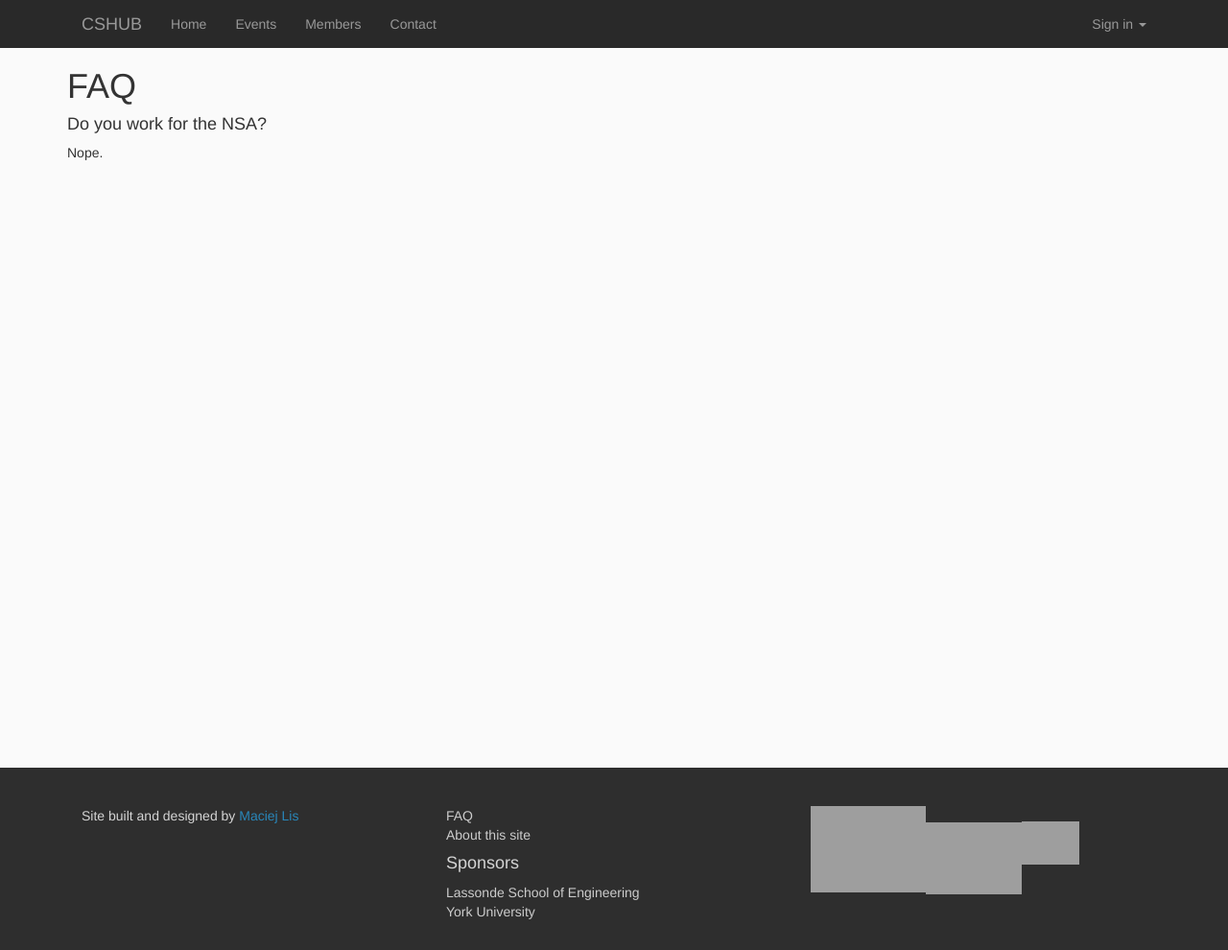
After one commit to mlisbit/cshub_site, a Django app: page /faq/ in a window 1280 px wide. The commit adds this page. Shown: the whole page at 96% size. Run offline with Django 3.2, Linux system fonts and the light colour scheme; parts of the project's set-up code (start-up, migrations or seed data) failed here and were passed over; some libraries are stand-ins or nearby versions; grey boxes are pictures that could not be loaded.

Commit message:
styled it up

```diff
--- a/cshub_site/templates/base.html
+++ b/cshub_site/templates/base.html
@@ -78,11 +78,20 @@
 
                   {% else %}
                   {% if user.profile.user_avatar %}
-                    <a href="#" class="dropdown-toggle" data-toggle="dropdown"><img src="{% static user.profile.user_avatar %}" alt="user image" width="40" class="pull-left" style="margin-top:-9px; margin-right: 10px; overflow: hidden; height: 40px; ">{{user}}
+                    <a href="#" class="dropdown-toggle" data-toggle="dropdown">
+                      <div style="float: left; margin-top:-9px; margin-right: 10px; overflow: hidden; height: 40px; ">
+                        <img src="{% static user.profile.user_avatar %}" alt="user image" width="40" class="pull-left">
+                      </div>
+                      {{user}}
+                      <b class="caret"></b>
+                    </a>
+
                   {% else %}
                     <a href="#" class="dropdown-toggle" data-toggle="dropdown"><img src="{% static "user_uploads/user_imgs/default.png" %}" alt="user image" width="40" class="pull-left" style="margin-top:-9px; margin-right: 10px; overflow: hidden; height: 40px; ">{{user}}
+                      <b class="caret"></b>
+                      {{user}}
+                    </a>
                   {% endif %}
-                    <b class="caret"></b></a>
                     <ul class="dropdown-menu">
                       <li><a href="/accounts/profile/">Edit profile</a></li>
                       <li class="divider"></li>
@@ -101,40 +110,45 @@
 
 
       </div> <!--wrapper-->
-      <!-- jQuery (necessary for Bootstrap's JavaScript plugins) -->
-      <script src="//code.jquery.com/jquery.js"></script>
-      <!-- Include all compiled plugins (below), or include individual files as needed -->
-      <script src="{% static "bootflat-master/js/bootstrap.min.js" %}"></script>
-      <script>
-        var result = $(".wrapper").height();
-      </script>
-    </body>
+
     <div class="push"></div>
     <div class="bottombar">
       <div class="container">
         <br><br>
         <div class="col-md-4">
-        <p>Site Designed by Maciej Lis</p>
+        <p>Site built and designed by <a href="https://twitter.com/mlisbit">Maciej Lis</a></p>
         </div>
         <div class="col-md-4">
           <ul class="additional-links">
-            <li><a href="#">FAQ</a> </li>
-            <li><a href="#">About this site</a> </li>
+            <li><a href="/faq">FAQ</a> </li>
+            <li><a href="/about-site">About this site</a> </li>
           </ul>
           <h6>Sponsors</h6>
           <ul class="additional-links">
-            <li><a href="#">Lassonde School of Engineering</a></li>
-            <li><a href="#">York University</a></li>
+            <li><a href="http://lassonde.yorku.ca/">Lassonde School of Engineering</a></li>
+            <li><a href="http://yorku.ca/">York University</a></li>
           </ul>
           <br>
         </div>
         <div class="col-md-4">
-          <a href="#"><div class="github-footer"></div></a>
-          <a href="#"><div class="twitter-footer"></div></a>
-          <a href="#"><div class="facebook-footer"></div></a>
+          <a href="http://www.github.com/mlisbit/cshub_site"><div class="github-footer"></div></a>
+          <a href="http://www.twitter.com/thecshub"><div class="twitter-footer"></div></a>
+          <a href="http://www.facebook.com/thecshub"><div class="facebook-footer"></div></a>
 
         </div>
 
       </div> <!-- conatiner -->
     </div>
+    <!-- jQuery (necessary for Bootstrap's JavaScript plugins) -->
+    <script src="//code.jquery.com/jquery.js"></script>
+    <!-- Include all compiled plugins (below), or include individual files as needed -->
+    <script src="{% static "bootflat-master/js/bootstrap.min.js" %}"></script>
+
+    <script>
+      $('.main-icon').click(function() {
+          $(this).find('.expand').slideToggle("fast");
+        }
+      );
+    </script>
+    </body>
 </html>
--- /dev/null
+++ b/cshub_site/templates/faq.html
@@ -0,0 +1,11 @@
+{% extends "base.html" %}
+{% load staticfiles %}
+{% load tags %}
+
+{% block content %}
+	<div class="container">
+		<h1>FAQ</h1>
+		<h4>Do you work for the NSA?</h4>
+		<p>Nope.</p>
+	</div>
+{% endblock %}
--- a/cshub_site/urls.py
+++ b/cshub_site/urls.py
@@ -23,6 +23,8 @@ urlpatterns = patterns('',
     url(r'^$', 'cshub_site.views.home'),
 
     url(r'^contact/$', 'cshub_site.views.view_contact'),
+    url(r'^faq/$', 'cshub_site.views.faq_view'),
+    url(r'^about-site/$', 'cshub_site.views.about_site'),
     #user authentication
     url(r'^accounts/login/$', 'cshub_site.views.login'),
     url(r'^accounts/auth/$', 'cshub_site.views.auth_view'),
--- a/cshub_site/views.py
+++ b/cshub_site/views.py
@@ -92,6 +92,12 @@ def register_user(request):
 def register_success(request):
 	return render_to_response('register_success.html')
 
+def faq_view(request):
+	return render_to_response('faq.html', {}, context_instance=RequestContext(request))
+
+def about_site(request):
+	return render_to_response('about-site.html', {}, context_instance=RequestContext(request))
+
 def view_contact(request):
 	args = {}
 	args.update(csrf(request))
@@ -109,7 +115,8 @@ def view_contact(request):
 			title = contact_form.cleaned_data['title']
 			text = contact_form.cleaned_data['text']
 
-			send_mail(title, text, email, ['to@example.com'], fail_silently=True)
+			send_mail(title, text, email, ['mlisbit@gmail.com'], fail_silently=True)
+			return HttpResponseRedirect('/')
 	else:
 		contact_form = ContactForm()
 
--- a/static/userprofile/css/style.css
+++ b/static/userprofile/css/style.css
@@ -126,7 +126,7 @@ span.clear { clear: left; display: block; }
 }
 
 .crop img {
-	margin-left: -30px;
-	margin-top: 0px;
-	float: left;
+	position: relative;
+	display: block;
+	margin: 0 auto;
 }
--- a/userprofile/models.py
+++ b/userprofile/models.py
@@ -42,6 +42,7 @@ class UserProfile(models.Model):
 	student_number = models.CharField(max_length=200, blank=True, null=True)
 	public_email = models.CharField(max_length=200, blank=True, null=True)
 	publish = models.BooleanField()
+	suscribe = models.BooleanField()
 
 	#joined_clubs = models.ManyToManyField(Clubs, blank=True, null=True)
 	club_position = models.ManyToManyField(Positions, blank=True, null=True)
--- a/userprofile/templates/members.html
+++ b/userprofile/templates/members.html
@@ -13,7 +13,7 @@
 		<div class="thumbnail right-caption col-md-6 member-thumb" style="min-width: 400px;">
 			<div class="crop">
 				{% if i.profile.user_avatar %}
-					<img src="../../static/{{ i.profile.user_avatar }}" width="190px">
+					<img src="../../static/{{ i.profile.user_avatar }}" height="160px">
 				{% else %}
 					<img src="{% static "user_uploads/user_imgs/default.png" %}" width="190px">
 				{% endif %}
--- a/userprofile/templates/view_profile.html
+++ b/userprofile/templates/view_profile.html
@@ -16,7 +16,7 @@
 		<div class="profile-main-pane">
 		<div class="left" >
 			{% if member.profile.user_avatar %}
-				<img src="/../../static/{{ member.profile.user_avatar }}" class="img-rounded" width="120px" height="120px">
+				<img src="/../../static/{{ member.profile.user_avatar }}" class="img-rounded" height="150px">
 			{% else %}
 				<img src="{% static "user_uploads/user_imgs/default.png" %}" class="img-rounded" width="120px" height="120px">
 			{% endif %}
```
Also changed, not shown: cshub_site/templates/about-site.html (added, +11 -0 lines), cshub_site/templates/home.html (+51 -21 lines), static/main_app/css/style.css (+24 -0 lines).
